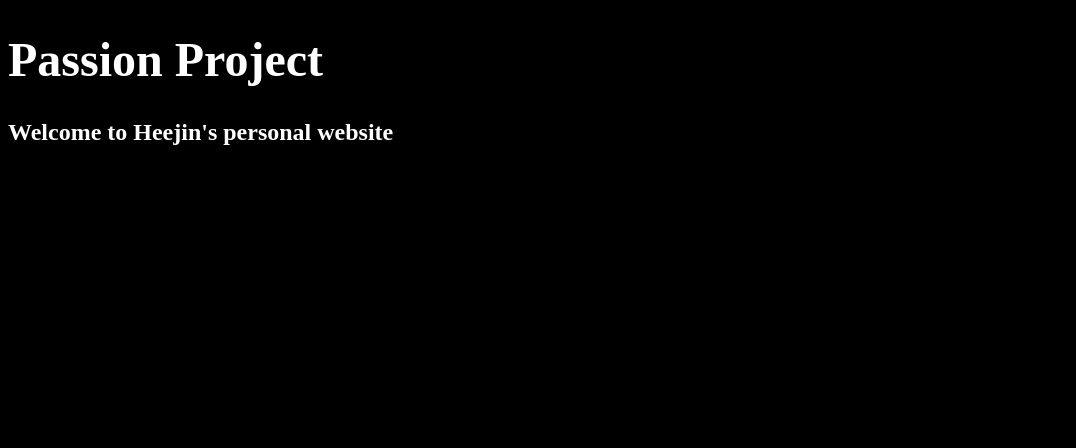
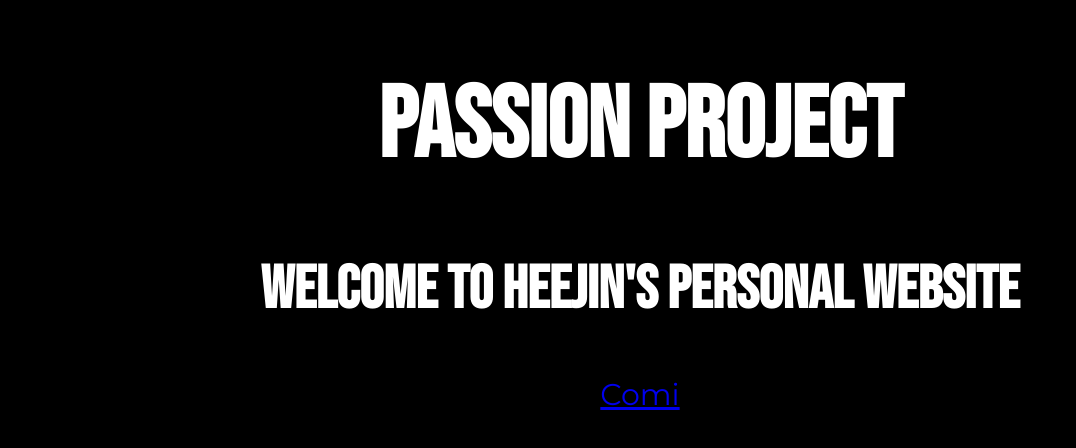
Before and after one commit to hj2118/ideation_website, a plain HTML site: page index.html in a window 1280 px wide. Shown: the whole page, without its empty margins (0-1076 px from the left). Drawn offline with Linux system fonts and the light colour scheme.

Commit message:
Added second page about my dog

```diff
--- a/index.html
+++ b/index.html
@@ -3,10 +3,12 @@
   <head>
     <meta charset="utf-8">
     <title>Heejin's Life</title>
+    <link rel="stylesheet" href="style.css">
   </head>
-  <body style="background-color:black;">
-    <h1 style="font-size:300%; color:white;">Passion Project</h1>
-    <h2 style="color:white;">Welcome to Heejin's personal website</h2>
+  <body>
+    <h1 id= "header">Passion Project</h1>
+    <h2 id= "header2">Welcome to Heejin's personal website</h2>
 <!--    <p>Travel through my <strong>LIFE</strong> along with me!!</p>-->
+    <a href="page2.html">Comi</a>
   </body>
 </html>
--- /dev/null
+++ b/page2/page2_style.css
@@ -0,0 +1,20 @@
+@import url('https://fonts.googleapis.com/css2?family=Bebas+Neue&family=Montserrat&display=swap');
+body {
+  background: black;
+  font-family: 'Montserrat', sans-serif;
+  text-align: center;
+  color: white;
+  font-size: 25px;
+  padding: 0px;
+  margin: 0px;
+}
+
+h1 {
+  font-family: 'Bebas Neue', cursive;
+  font-size: 60px;
+}
+
+p {
+  font_size: 20px;
+  text-align: left;
+}
--- /dev/null
+++ b/page2_style.css
@@ -0,0 +1,20 @@
+@import url('https://fonts.googleapis.com/css2?family=Bebas+Neue&family=Montserrat&display=swap');
+body {
+  background: black;
+  font-family: 'Montserrat', sans-serif;
+  text-align: center;
+  color: white;
+  font-size: 25px;
+  padding: 0px;
+  margin: 0px;
+}
+
+h1 {
+  font-family: 'Bebas Neue', cursive;
+  font-size: 60px;
+}
+
+p {
+  font_size: 20px;
+  text-align: left;
+}
--- /dev/null
+++ b/style.css
@@ -0,0 +1,25 @@
+@import url('https://fonts.googleapis.com/css2?family=Bebas+Neue&family=Montserrat&display=swap');
+body {
+  background: black;
+  font-family: 'Montserrat', sans-serif;
+  text-align: center;
+  color: white;
+  font-size: 25px;
+  padding: 0px;
+  margin: 0px;
+}
+
+#header {
+  font-family: 'Bebas Neue', cursive;
+  font-size: 100px;
+
+}
+
+#header2 {
+  font-family: 'Bebas Neue', cursive;
+  font-size: 60px;
+}
+
+a {
+  font-size: 30px;
+}
```
Also changed, not shown: page2.html (added, +84 -0 lines), page2/page2.html (added, +84 -0 lines), comi1.JPG (added), comi2.jpg (added), comi3.jpg (added), comi4.jpg (added), comi6.jpg (added), page2/comi1.JPG (added), page2/comi2.jpg (added), page2/comi3.jpg (added), page2/comi4.jpg (added), page2/comi6.jpg (added), 3 other files.
